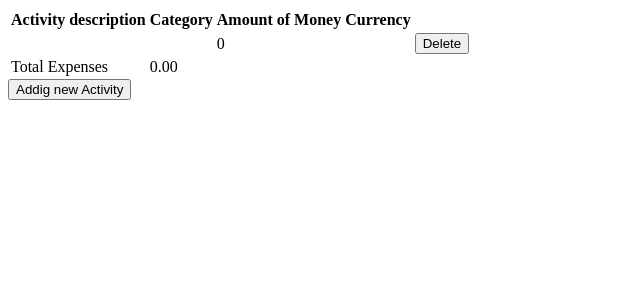
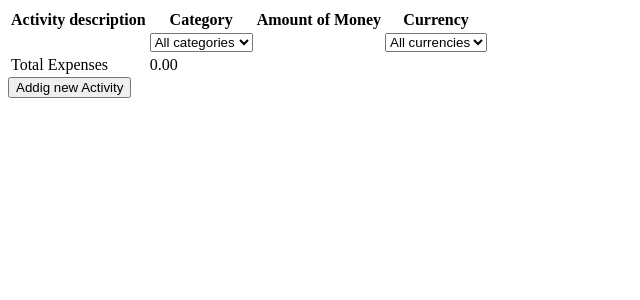
Before and after one commit to Mechazzz/Expense_Tracker, a React (Vite) app: page / in a window 1280 px wide. Shown: the top 300 px of the page, without its empty margins (0-640 px from the left). Built offline with nearby package versions, Linux system fonts and the light colour scheme.

Commit message:
localstorage_and_components_update_2024.01.07

```diff
--- a/src/App.tsx
+++ b/src/App.tsx
@@ -1,51 +1,39 @@
-/* import { useState } from 'react'
-import reactLogo from './assets/react.svg'
-import viteLogo from '/vite.svg' */
 import { useState } from "react";
 import "./App.css";
 import Expenses from "./Components/Expenses";
 import Modal from "./Components/Modal";
+import { UserInputType } from "./types/UserInput";
+import { useLocalStorage } from "./hooks/useLocalStorage";
 
 function App() {
-  type userInput = {
-    activity: string;
-    category: string;
-    amount: number;
-    currency: string;
-  };
+  const [localState, setLocalState] = useLocalStorage("activities", []);
+  const [activities, setActvities] = useState<UserInputType[]>(localState);
 
-  const [activities, setActvities] = useState([
-    {
-      id: 0,
-      activity: "",
-      category: "",
-      amount: 0,
-      currency: "",
-    },
-  ]);
-
-  //----------------------------------------------
-  const handleFormSubmit = (userInput: userInput) => {
+  const handleFormSubmit = (userInput: UserInputType) => {
     const newActivity = {
       id: activities.length + 1,
       ...userInput,
     };
 
-    setActvities((prevActivities) => [...prevActivities, newActivity]);
+    setActvities((prevActivities: UserInputType[]) => [
+      ...prevActivities,
+      newActivity,
+    ]);
+    setLocalState([...activities, newActivity]);
 
     console.log("New activity added:", newActivity);
   };
-  //------------------------------------
 
   return (
     <>
       <Expenses
         activities={activities}
-        onDelete={(id) =>
-          setActvities(activities.filter((item) => item.id !== id))
-        }
+        onDelete={(id) => {
+          setActvities(activities.filter((item) => item.id !== id));
+          setLocalState(activities.filter((item) => item.id !== id));
+        }}
       />
-      <Modal onSubmituserInput={handleFormSubmit} />
+      <Modal onSubmitFromApp={handleFormSubmit} />
       <br />
     </>
   );
--- a/src/Components/Expenses.tsx
+++ b/src/Components/Expenses.tsx
@@ -1,19 +1,23 @@
 /* import "./Styling/Expenses.css"; */
-
-interface Activity {
-  id: number;
-  activity: string;
-  category: string;
-  amount: number;
-  currency: string;
-}
+import { useState } from "react";
+import { UserInputType } from "../types/UserInput";
 
 interface Props {
-  activities: Activity[];
+  activities: UserInputType[];
   onDelete: (id: number) => void;
 }
 
 const Expenses = ({ activities, onDelete }: Props) => {
+  const [categoryState, setCategoryState] = useState("");
+  const [currencyState, setCurrencyState] = useState("");
+  const EUR = 380;
+  const USD = 340;
+  const filterCategory = (activity: UserInputType) =>
+    categoryState ? activity.category === categoryState : true;
+
+  const currencyCategory = (activity: UserInputType) =>
+    currencyState ? activity.currency === currencyState : true;
+
   return (
     <table className="table">
       <thead>
@@ -22,19 +26,48 @@ const Expenses = ({ activities, onDelete }: Props) => {
           <th>Category</th>
           <th>Amount of Money</th>
           <th>Currency</th>
-          <th></th>
-          <th></th>
+        </tr>
+        <tr>
+          <td></td>
+          <td>
+            <select
+              value={categoryState}
+              onChange={(e) => setCategoryState(e.target.value)}
+            >
+              <option value="">All categories</option>
+              <option value="Free time">Free time</option>
+              <option value="Business">Business</option>
+              <option value="Household">Household</option>
+              <option value="Others">Others</option>
+            </select>
+          </td>
+          <td></td>
+          <td>
+            <select
+              value={currencyState}
+              onChange={(e) => setCurrencyState(e.target.value)}
+            >
+              <option value="">All currencies</option>
+              <option value="EUR">EUR</option>
+              <option value="USD">USD</option>
+              <option value="HUF">HUF</option>
+            </select>
+          </td>
+          <td></td>
         </tr>
       </thead>
       <tbody>
-        {activities.map((activity) => (
+        {activities
+          .filter(filterCategory)
+          .filter(currencyCategory)
+          .map((activity) => (
             <tr key={activity.id}>
               <td>{activity.activity}</td>
               <td>{activity.category}</td>
               <td>{activity.amount}</td>
               <td>{activity.currency}</td>
               <td>
-              <button onClick={() => onDelete(activity.id)}>Delete</button>
+                <button onClick={() => onDelete(activity.id!)}>Delete</button>
               </td>
             </tr>
           ))}
@@ -44,7 +77,18 @@ const Expenses = ({ activities, onDelete }: Props) => {
           <td>Total Expenses</td>
           <td>
             {activities
-              .reduce((acc, activity) => activity.amount + acc, 0)
+              .filter(filterCategory)
+              .filter(currencyCategory)
+              .reduce((acc, activity) => {
+                switch (activity.currency) {
+                  case "USD":
+                    return activity.amount * USD + acc;
+                  case "EUR":
+                    return activity.amount * EUR + acc;
+                  default:
+                    return activity.amount + acc;
+                }
+              }, 0)
               .toFixed(2)}
           </td>
           <td></td>
--- a/src/Components/Modal.tsx
+++ b/src/Components/Modal.tsx
@@ -1,15 +1,20 @@
 import { useState } from "react";
 import UserInput from "./UserInput";
+import { UserInputType } from "../types/UserInput";
 
-const Modal = ({ onSubmituserInput }) => {
+interface Props {
+  onSubmitFromApp: (userInput: UserInputType) => void;
+}
+
+const Modal = ({ onSubmitFromApp }: Props) => {
   const [modal, setModal] = useState(false);
 
   const toggleFunction = () => {
     setModal(!modal);
   };
 
-  const handleSubmitFormInModal = (userInput) => {
-    onSubmituserInput(userInput);
+  const handleSubmitFormInModal = (userInput: UserInputType) => {
+    onSubmitFromApp(userInput);
     toggleFunction();
   };
 
@@ -22,7 +27,7 @@ const Modal = ({ onSubmituserInput }) => {
           <div>
             <h2>Title</h2>
             <p>The Long Text</p>
-            <UserInput onSubmituserInput={handleSubmitFormInModal} />
+            <UserInput onSubmitUserInput={handleSubmitFormInModal} />
           </div>
         </div>
       )}
--- a/src/Components/UserInput.tsx
+++ b/src/Components/UserInput.tsx
@@ -1,6 +1,7 @@
-import { useForm, FieldValues } from "react-hook-form";
+import { useForm } from "react-hook-form";
 import { z } from "zod";
 import { zodResolver } from "@hookform/resolvers/zod";
+import { UserInputType } from "../types/UserInput";
 
 const schema = z.object({
   activity: z
@@ -24,7 +25,11 @@ const schema = z.object({
 
 type Data = z.infer<typeof schema>;
 
-const UserInput = ({ onSubmituserInput }) => {
+interface Props {
+  onSubmitUserInput: (userInput: UserInputType) => void;
+}
+
+const UserInput = ({ onSubmitUserInput }: Props) => {
   const {
     register,
     handleSubmit,
@@ -38,12 +43,9 @@ const UserInput = ({ onSubmituserInput }) => {
       currency: "",
     },
   });
-  const onSubmitUserData = (userData: FieldValues) => {
-    onSubmituserInput(userData);
-  };
 
   return (
-    <form onSubmit={handleSubmit(onSubmitUserData)}>
+    <form onSubmit={handleSubmit(onSubmitUserInput)}>
       <div>
         <label htmlFor="activity">Activity:</label>
         <input
--- /dev/null
+++ b/src/hooks/useLocalStorage.tsx
@@ -0,0 +1,13 @@
+import * as React from "react";
+
+export const useLocalStorage = (key: string, fallbackState: []) => {
+  const [value, setValue] = React.useState(
+    JSON.parse(localStorage.getItem(key) || "[]") ?? fallbackState
+  );
+
+  React.useEffect(() => {
+    localStorage.setItem(key, JSON.stringify(value));
+  }, [value, key]);
+
+  return [value, setValue];
+};
--- /dev/null
+++ b/src/types/UserInput.tsx
@@ -0,0 +1,7 @@
+export type UserInputType = {
+  id?: number;
+  activity: string;
+  category: string;
+  amount: number;
+  currency: string;
+};
```
Lines whose indentation alone changed are shown as unchanged.
